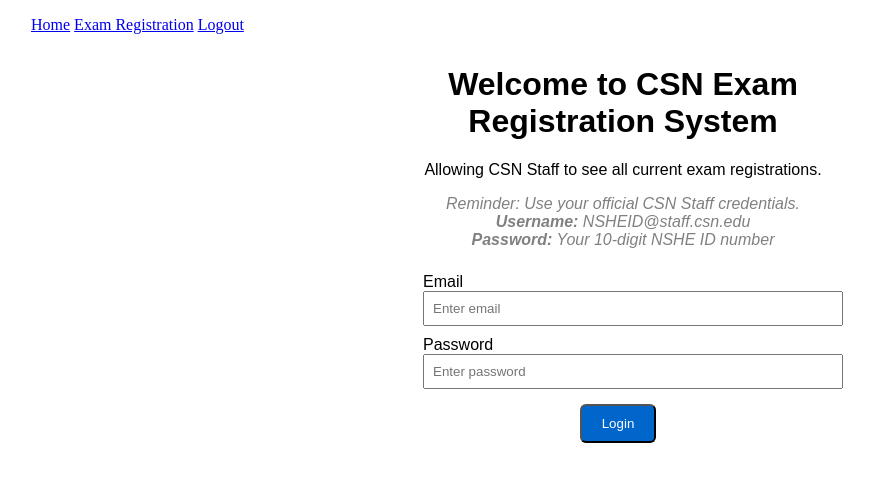
After one commit to DebugAvengers/Exam-System, a Flask app: page /staff_login in a window 1280 px wide. The commit adds this page. Shown: the top 482 px of the page, without its empty margins (17-891 px from the left). Run offline with Flask 3, Linux system fonts and the light colour scheme.

Commit message:
staff page and staff login
we now have staff login based off the front page someone made and a staff page that shows all students and time slots

```diff
--- a/Exam Registration System/app.py
+++ b/Exam Registration System/app.py
@@ -71,7 +71,7 @@
     exam_type = request.form.get('exam_type')
     time_slot = request.form.get('time_slot')
 
-    #
+    # These checks make sure the data is valid
     if not exam_type or not time_slot:
         flash('Please select both an exam type and time slot.', 'error')
         return redirect(url_for('register_exam'))
@@ -152,7 +152,10 @@
         registration = Registration.query.get(reg_id)
         if not registration:
             flash('Registration not found.', 'danger')
-            return redirect(url_for('register_exam'))
+            if current_user.is_staff:
+                return redirect(url_for('staff_dashboard'))
+            else:
+                return redirect(url_for('register_exam'))
 
         # lets the user delete their own registration or lets staff delete any registration
         # if not allowed to rmove, flash error message
@@ -162,12 +165,75 @@
             flash('Registration deleted successfully.', 'success')
         else:
             flash('Unauthorized to delete this registration.', 'danger')
-    return redirect(url_for('register_exam'))
 
-@app.route('/staff', methods = ['GET'])
-def dashboard():
-    return render_template('staff.html')
+        # I added this so that this function can be used by both staff and students
+        if current_user.is_staff:
+            return redirect(url_for('staff_dashboard'))
+        else:
+            return redirect(url_for('register_exam'))
+
+
+@app.route('/staff_login', methods=['GET', 'POST'])
+def staff_login():
+    if current_user.is_authenticated and current_user.is_staff:
+        return redirect(url_for('staff_dashboard'))
+
+    if request.method == 'POST':
+        email = request.form.get('email')
+        password = request.form.get('password')
+
+        pattern = r'^[0-9]{10}@staff\.csn\.edu$'
+        if not re.match(pattern, email):
+            flash('email must be a valid CSN staff email address')
+            return render_template('staff_login.html')
+
+        # authentication
+        user = User.query.filter_by(email=email).first()
+        if user and user.password == password and user.is_staff:
+            login_user(user)
+            return redirect(url_for('staff_dashboard'))
+        else:
+            flash('Invalid email or password')
+            return render_template('staff_login.html')
+
+
+    return render_template('staff_login.html')
+
+# Staff dashboard route
+@app.route('/staff_dashboard', methods=['GET', 'POST'])
+@login_required
+def staff_dashboard():
+    if not current_user.is_staff:
+        flash('Access denied: Staff only area.', 'danger')
+        return redirect(url_for('home'))
+
+    # looks for all registrations and joins with user table to get student info
+    registrations = (
+        db.session.query(Registration, User.FirstName, User.LastName, User.email)
+        .join(User, User.id == Registration.user_id)
+        .order_by(Registration.time_slot, Registration.exam_type)
+        .all()
+    )
+
+    my_registrations = Registration.query.filter_by(user_id=current_user.id)\
+            .order_by(Registration.time_slot).all()
+
+    # counts the number of registrations per time slot
+    slot_counts = {slot: Registration.query.filter_by(time_slot=slot).count()
+                       for slot in TIME_SLOTS}
+
+
+    # gives the staff dashboard the data it needs to display
+    return render_template('staff_dashboard.html',
+                           registrations=registrations,
+                           time_slots_map=TIME_SLOTS_MAP,
+                           my_registrations=my_registrations,
+                           time_slots=TIME_SLOTS,
+                            time_slots_labels=TIME_SLOTS_LABELS,
+                           time_slots_pairs=TIME_SLOTS_PAIRS,
+                           max_capacity=MAX_CAPACITY,
+                           slot_counts=slot_counts)
 
 
 if __name__ == '__main__':
-    app.run(debug = True)
+    app.run(debug=True)
--- a/Exam Registration System/templates/front.html
+++ b/Exam Registration System/templates/front.html
@@ -53,6 +53,7 @@
   <div class="cta">
     <a class="btn btn-primary" href="{{ url_for('login') }}">Login</a>
     <a class="btn btn-secondary" href="{{ url_for('register_exam') }}">Register for an Exam</a>
+    <a class="btn btn-secondary" href="{{ url_for('staff_login') }}">Staff Login</a>
   </div>
 
   <div class="feature-list" aria-hidden="false">
--- a/Exam Registration System/templates/staff.html
+++ /dev/null
@@ -1,5 +0,0 @@
-{% extends "base.html" %}
-
-{% block content %}
-<h1>WIP</h1>
-{% endblock %}
--- /dev/null
+++ b/Exam Registration System/templates/staff_login.html
@@ -0,0 +1,52 @@
+{% extends "base.html" %}
+
+{% block content %}
+<div style="max-width: 400px; margin: 2rem auto; text-align: center; font-family: Arial, sans-serif;">
+
+    <h1>Welcome to CSN Exam Registration System</h1>
+    <p>Allowing <loud>CSN Staff</loud> to see all current exam registrations.</p>
+
+    <!-- Login Reminder -->
+    <p style="font-style: italic; color: gray; margin-top: 1rem;">
+        Reminder: Use your official CSN Staff credentials.<br>
+        <strong>Username:</strong> NSHEID@staff.csn.edu<br>
+        <strong>Password:</strong> Your 10-digit NSHE ID number
+    </p>
+
+    <!-- Login Form -->
+    <form method="POST" action="{{ url_for('staff_login') }}" style="margin-top: 1.5rem; text-align: left;">
+        <label for="email">Email</label>
+        <input
+            type="text"
+            id="email"
+            name="email"
+            placeholder="Enter email"
+            required
+            pattern="^[0-9]{10}@staff\.csn\.edu$"
+            title="Enter your NSHE email"
+            style="width: 100%; padding: 8px; margin-bottom: 10px;"
+        >
+
+        <label for="password">Password</label>
+        <input
+            type="password"
+            id="password"
+            name="password"
+            placeholder="Enter password"
+            required
+            pattern="[0-9]{10}"
+            title="Enter your 10-digit NSHE ID"
+            style="width: 100%; padding: 8px; margin-bottom: 15px;"
+        >
+
+        <!-- Buttons -->
+        <div style="text-align: center;">
+            <button type="submit"
+                style="padding: 10px 20px; background-color: #0066cc; color: white; border-radius: 6px; margin-right: 10px;">
+                Login
+            </button>
+        </div>
+    </form>
+
+</div>
+{% endblock %}
```
Also changed, not shown: Exam Registration System/static/styles.css (+12 -0 lines), Exam Registration System/templates/staff_dashboard.html (added, +75 -0 lines).
